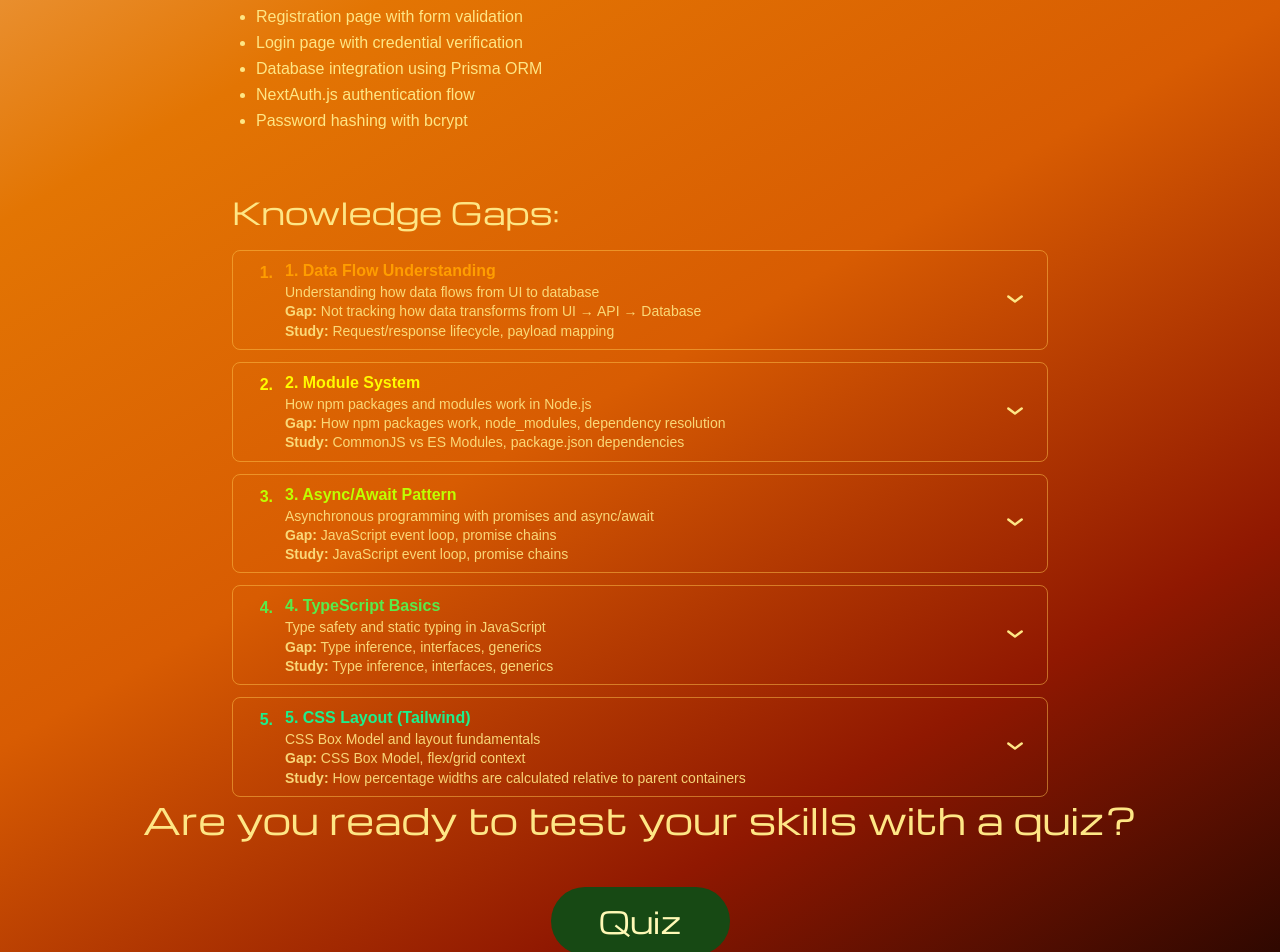
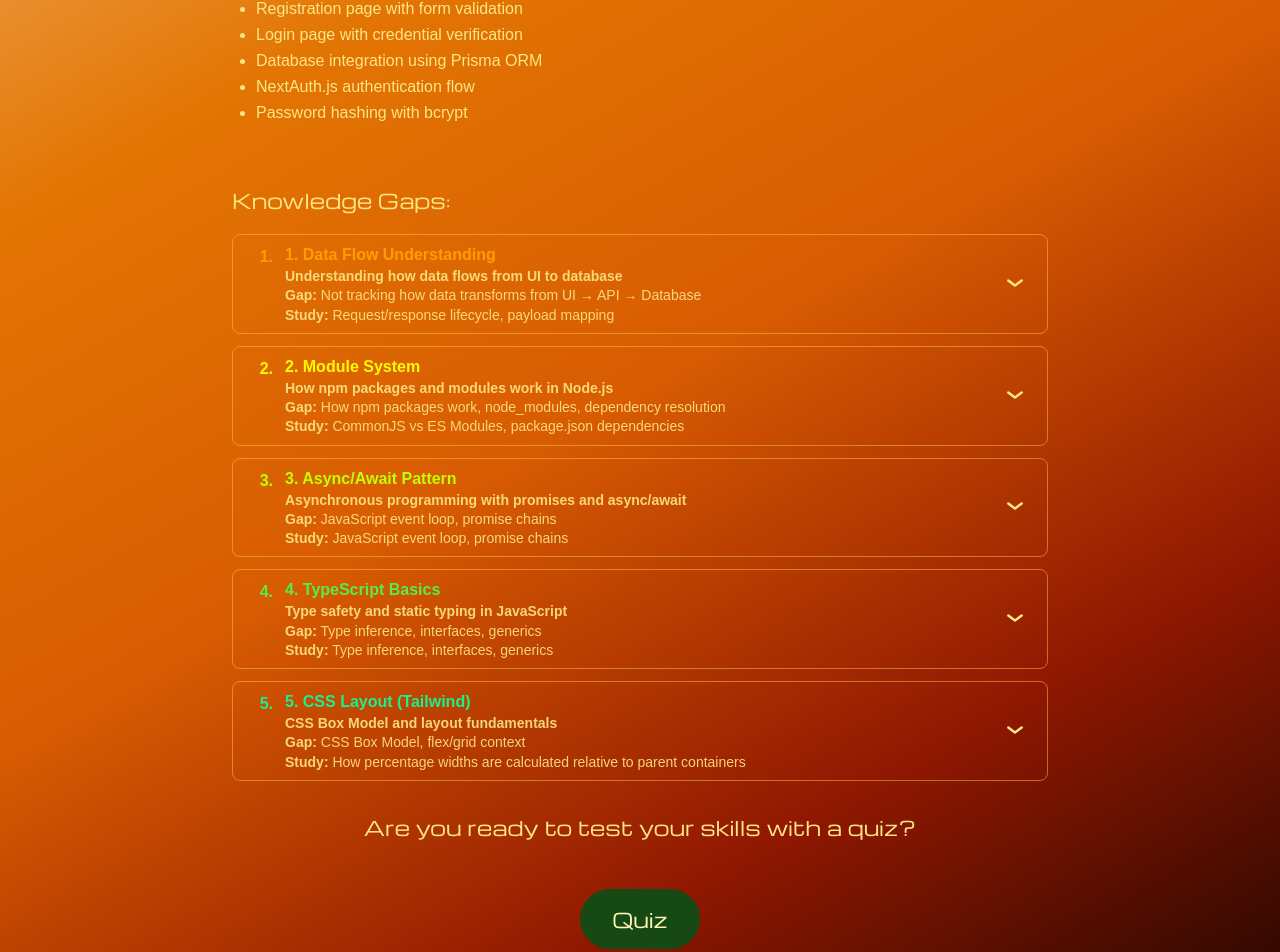
Before and after one commit to OliviaFlodkvist/codecoach-ai-learning-tool, a Next.js app: page /summary in a window 1280 px wide. Shown: the part 196-1148 px from the top of the page. Built offline with nearby package versions, Linux system fonts and the light colour scheme; no server answers; a web font is replaced by a local one.

Commit message:
Summary page design fixes

```diff
--- a/src/app/summary/page.tsx
+++ b/src/app/summary/page.tsx
@@ -340,7 +340,7 @@ export default function SummaryPage() {
       {/* Summary of today*/}
       <div className="w-full max-w-[80%] md:max-w-[70%] mx-auto px-6 md:px-10">
         <div className="text-left space-y-5">
-          <p className="font-michroma text-2xl md:text-3xl font-bold">
+          <p className="font-michroma text-2xl md:text-xl font-bold">
             What you have built:
           </p>
 
@@ -352,7 +352,7 @@ export default function SummaryPage() {
             </ul>
           </div>
           {/* Dropdown keywords*/}
-          <p className="font-michroma text-2xl md:text-3xl font-bold mt-15">
+          <p className="font-michroma text-2xl md:text-xl font-bold mt-15">
             Knowledge Gaps:
           </p>
 
@@ -375,7 +375,7 @@ export default function SummaryPage() {
                   titleClassName={color}
                   preview={
                     <>
-                      <p className="ml-4">{gap.intro}</p>
+                      <p className="ml-4 font-bold">{gap.intro}</p>
                       <p className="ml-4">
                         <strong>Gap:</strong> {gap.gap}
                       </p>
@@ -386,8 +386,8 @@ export default function SummaryPage() {
                   }
                 >
                   <div className={`${color} ml-4 mt-4`}>
-                    <p className="font-bold">Concepts</p>
-                    <p className="ml-0 mb-6">{gap.concepts}</p>
+                    <p className="font-bold text-amber-200">Concepts</p>
+                    <p className="ml-0 mb-6 text-amber-200">{gap.concepts}</p>
                   </div>
                 </GapItem>
               );
@@ -395,15 +395,15 @@ export default function SummaryPage() {
           </div>
         </div>
       </div>
-      <div className="min-h-[20vh] w-full flex flex-col items-center justify-center text-center gap-8">
-        <p className="font-michroma lg:text-4xl text-2xl font-bold mb-4">
+      <div className="min-h-[20vh] w-full flex flex-col items-center justify-center text-center gap-4 mt-8">
+        <p className="font-michroma text-2xl md:text-xl font-bold">
           Are you ready to test your skills with a quiz?
         </p>
 
         <Link
           href={sessionId ? `/quiz?sessionId=${sessionId}` : "/quiz"}
-          className="inline-flex items-center justify-center px-10 py-6 md:px-12 md:py-4
-                rounded-full bg-[#174914] text-[#FFF9B6] font-michroma text-3xl"
+          className="inline-flex items-center justify-center mt-8 px-8 py-6 md:px-8 md:py-4
+                rounded-full bg-[#174914] text-[#FFF9B6] font-michroma text-xl mb-8"
           onClick={() => {
             console.log("Quiz button clicked, sessionId:", sessionId);
             console.log(
```
